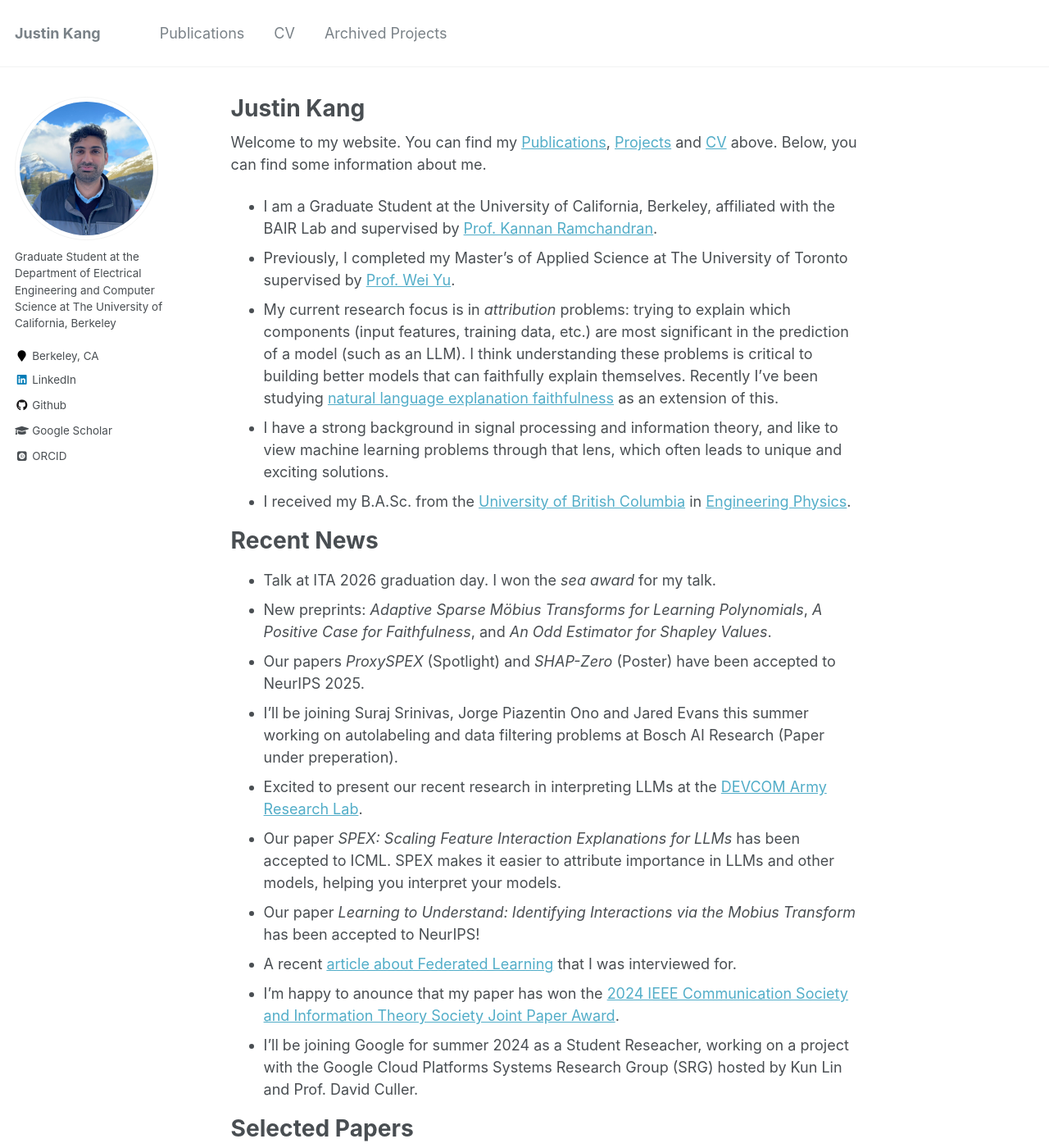
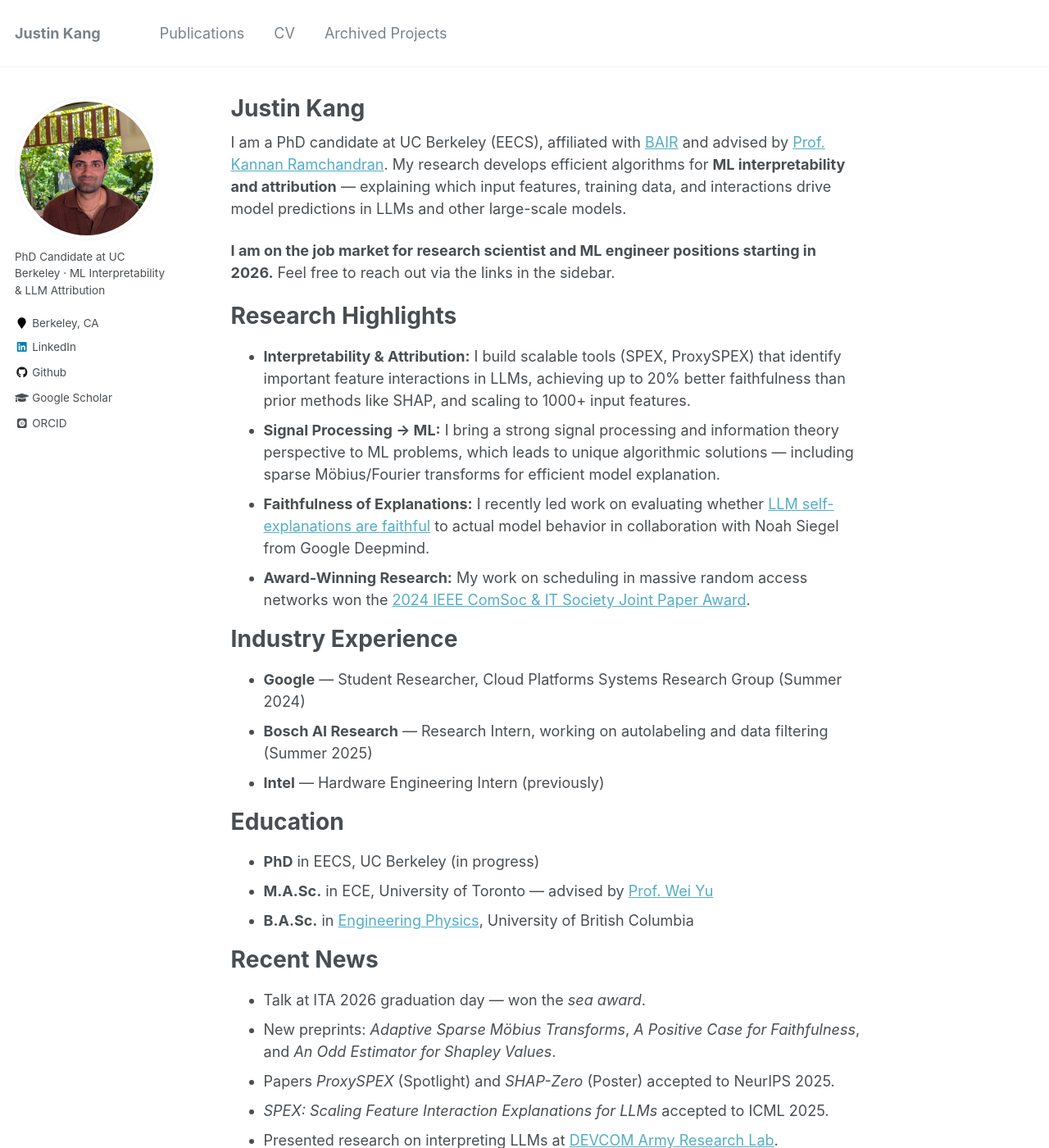
Before and after one commit to justinkang221/justinkang221.github.io, a Jekyll site: the page built from _pages/about.md, in a window 1280 px wide and 1400 px high. Shown: the whole window at 82% size. Built offline with Jekyll 4.4.1, drawn with Linux system fonts in a browser that asks for light colours; some web fonts are replaced; some of the changed text lies outside the part shown.

Commit message:
updated for 2026

```diff
--- a/_config.yml
+++ b/_config.yml
@@ -83,7 +83,7 @@ analytics:
 author:
   name             : ""
   avatar           : "profile.jpg"
-  bio              : "Graduate Student at the Department of Electrical Engineering and Computer Science at The University of California, Berkeley"
+  bio              : "PhD Candidate at UC Berkeley · ML Interpretability & LLM Attribution"
   location         : "Berkeley, CA"
   employer         :
   pubmed           :
--- a/_pages/about.md
+++ b/_pages/about.md
@@ -7,43 +7,62 @@ redirect_from:
   - /about/
   - /about.html
 ---
-Welcome to my website. You can find my <a href='publications'>Publications</a>, <a href='portfolio'>Projects</a> and <a href='files/Resume.pdf'>CV</a> above. Below, you can find some information about me.
+I am a PhD candidate at UC Berkeley (EECS), affiliated with <a href='https://bair.berkeley.edu/'>BAIR</a> and advised by <a href='https://people.eecs.berkeley.edu/~kannanr'>Prof. Kannan Ramchandran</a>. My research develops efficient algorithms for **ML interpretability and attribution** — explaining which input features, training data, and interactions drive model predictions in LLMs and other large-scale models.
 
-* I am a Graduate Student at the University of California, Berkeley, affiliated with the BAIR Lab and supervised by <a href='https://people.eecs.berkeley.edu/~kannanr'>Prof. Kannan Ramchandran</a>.
-* Previously, I completed my Master's of Applied Science at The University of Toronto supervised by <a href='https://www.comm.utoronto.ca/~weiyu/'>Prof. Wei Yu</a>.
-* My current research focus is in *attribution* problems: trying to explain which components (input features, training data, etc.) are most significant in the prediction of a model (such as an LLM). I think understanding these problems is critical to building better models that can faithfully explain themselves. Recently I've been studying <a href="https://arxiv.org/abs/2602.02639">natural language explanation faithfulness</a> as an extension of this.
-* I have a strong background in signal processing and information theory, and like to view machine learning problems through that lens, which often leads to unique and exciting solutions.
-* I received my B.A.Sc. from the <a href='https://www.ubc.ca/'>University of British Columbia</a> in <a href="https://www.engphys.ubc.ca/">Engineering Physics</a>.
+**I am on the job market for research scientist and ML engineer positions starting in 2026.** Feel free to reach out via the links in the sidebar.
+
+Research Highlights
+======
+* **Interpretability & Attribution:** I build scalable tools (SPEX, ProxySPEX) that identify important feature interactions in LLMs, achieving up to 20% better faithfulness than prior methods like SHAP, and scaling to 1000+ input features.
+* **Signal Processing → ML:** I bring a strong signal processing and information theory perspective to ML problems, which leads to unique algorithmic solutions — including sparse Möbius/Fourier transforms for efficient model explanation.
+* **Faithfulness of Explanations:** I recently led work on evaluating whether <a href="https://arxiv.org/abs/2602.02639">LLM self-explanations are faithful</a> to actual model behavior in collaboration with Noah Siegel from Google Deepmind.
+* **Award-Winning Research:** My work on scheduling in massive random access networks won the <a href="https://www.itsoc.org/news/recipients-2024-ieee-communication-society-and-information-theory-society-joint-paper-award">2024 IEEE ComSoc & IT Society Joint Paper Award</a>.
+
+Industry Experience
+======
+* **Google** — Student Researcher, Cloud Platforms Systems Research Group (Summer 2024)
+* **Bosch AI Research** — Research Intern, working on autolabeling and data filtering (Summer 2025)
+* **Intel** — Hardware Engineering Intern (previously)
+
+Education
+======
+* **PhD** in EECS, UC Berkeley (in progress)
+* **M.A.Sc.** in ECE, University of Toronto — advised by <a href='https://www.comm.utoronto.ca/~weiyu/'>Prof. Wei Yu</a>
+* **B.A.Sc.** in <a href="https://www.engphys.ubc.ca/">Engineering Physics</a>, University of British Columbia
 
 Recent News
 ======
-* Talk at ITA 2026 graduation day. I won the *sea award* for my talk.
-* New preprints: *Adaptive Sparse Möbius Transforms for Learning Polynomials*, *A Positive Case for Faithfulness*, and *An Odd Estimator for Shapley Values*.
-* Our papers *ProxySPEX* (Spotlight) and *SHAP-Zero* (Poster) have been accepted to NeurIPS 2025.
-* I'll be joining Suraj Srinivas, Jorge Piazentin Ono and Jared Evans this summer working on autolabeling and data filtering problems at Bosch AI Research (Paper under preperation).
-* Excited to present our recent research in interpreting LLMs at the <a href="https://arl.devcom.army.mil/">DEVCOM Army Research Lab</a>.
-* Our paper *SPEX: Scaling Feature Interaction Explanations for LLMs* has been accepted to ICML. SPEX makes it easier to attribute importance in LLMs and other models, helping you interpret your models.
-* Our paper *Learning to Understand: Identifying Interactions via the Mobius Transform* has been accepted to NeurIPS!
-* A recent <a href="https://builtin.com/articles/what-is-federated-learning">article about Federated Learning</a> that I was interviewed for.
-* I'm happy to anounce that my paper has won the <a href="https://www.itsoc.org/news/recipients-2024-ieee-communication-society-and-information-theory-society-joint-paper-award">2024 IEEE Communication Society and Information Theory Society Joint Paper Award</a>.
-* I'll be joining Google for summer 2024 as a Student Reseacher, working on a project with the Google Cloud Platforms Systems Research Group (SRG) hosted by Kun Lin and Prof. David Culler.
+* Talk at ITA 2026 graduation day — won the *sea award*.
+* New preprints: *Adaptive Sparse Möbius Transforms*, *A Positive Case for Faithfulness*, and *An Odd Estimator for Shapley Values*.
+* Papers *ProxySPEX* (Spotlight) and *SHAP-Zero* (Poster) accepted to NeurIPS 2025.
+* *SPEX: Scaling Feature Interaction Explanations for LLMs* accepted to ICML 2025.
+* Presented research on interpreting LLMs at <a href="https://arl.devcom.army.mil/">DEVCOM Army Research Lab</a>.
+
+<details>
+<summary><strong>Older Announcements</strong></summary>
+<ul>
+<li>Joining Bosch AI Research for summer 2025, working on autolabeling and data filtering with Suraj Srinivas, Jorge Piazentin Ono, and Jared Evans.</li>
+<li><em>Learning to Understand: Identifying Interactions via the Mobius Transform</em> accepted to NeurIPS 2024.</li>
+<li>Interviewed for a <a href="https://builtin.com/articles/what-is-federated-learning">Built In article on Federated Learning</a>.</li>
+<li>My paper won the <a href="https://www.itsoc.org/news/recipients-2024-ieee-communication-society-and-information-theory-society-joint-paper-award">2024 IEEE Communication Society and Information Theory Society Joint Paper Award</a>.</li>
+<li>Joined Google for summer 2024 as a Student Researcher in the Cloud Platforms Systems Research Group (SRG).</li>
+</ul>
+</details>
 
 
 Selected Papers
 ======
 
-1. Adaptive Sparse Möbius Transforms for Learning Polynomials. *Erginbas, Y.E., Kang, J.S., Polito, E., Ramchandran, K.* Preprint, 2026. (<a href="https://arxiv.org/abs/2602.06246">paper</a>)
+1. A Positive Case for Faithfulness: LLM Self-Explanations Help Predict Model Behavior. *Mayne, H., Kang, J.S., Gould, D., Ramchandran, K., Mahdi, A., Siegel, N.Y.* Preprint, 2026. (<a href="https://arxiv.org/abs/2602.02639">paper</a>)
 
-2. A Positive Case for Faithfulness: LLM Self-Explanations Help Predict Model Behavior. *Mayne, H., Kang, J.S., Gould, D., Ramchandran, K., Mahdi, A., Siegel, N.Y.* Preprint, 2026. (<a href="https://arxiv.org/abs/2602.02639">paper</a>)
+2. An Odd Estimator for Shapley Values. *Fumagalli, F., Butler, L., Kang, J.S., Ramchandran, K., Witter, R.T.* Preprint, 2026. (<a href="https://arxiv.org/abs/2602.01399">paper</a>)
 
-3. An Odd Estimator for Shapley Values. *Fumagalli, F., Butler, L., Kang, J.S., Ramchandran, K., Witter, R.T.* Preprint, 2026. (<a href="https://arxiv.org/abs/2602.01399">paper</a>)
+3. ProxySPEX: Inference-Efficient Interpretability via Sparse Feature Interactions in LLMs. Butler, L(e), Agarwal, A.(e), Kang, J.(e), Erginbas Y.E.,  Ramchandran, K., Yu, B. NeurIPS, 2025. (<a href="https://arxiv.org/abs/2505.17495">paper</a>)*
 
-4. ProxySPEX: Inference-Efficient Interpretability via Sparse Feature Interactions in LLMs. Butler, L(e), Agarwal, A.(e), Kang, J.(e), Erginbas Y.E.,  Ramchandran, K., Yu, B. NeurIPS, 2025. (<a href="https://arxiv.org/abs/2505.17495">paper</a>)*
+4. SHAP-Zero explains biological sequence models with near-zero marginal cost for future queries. Tsui, D, Musharaf, A, Erginbas, Y.E.,  Kang, J.S., Aghazadeh. NeurIPS, 2025 (<a href="https://arxiv.org/abs/2410.19236">paper</a>)
 
-5. SHAP-Zero explains biological sequence models with near-zero marginal cost for future queries. Tsui, D, Musharaf, A, Erginbas, Y.E.,  Kang, J.S., Aghazadeh. NeurIPS, 2025 (<a href="https://arxiv.org/abs/2410.19236">paper</a>)
+5. SPEX: Scaling Feature Interaction Explanations for LLMs. *Kang, J.S(e)., Butler, L.(e), Agarwal, A.(e),Erginbas Y.E., Pedarsani, R., Ramchandran, K., Yu, B.*, ICML, 2025. (<a href="https://arxiv.org/abs/2502.13870">paper</a>)
 
-6. SPEX: Scaling Feature Interaction Explanations for LLMs. *Kang, J.S(e)., Butler, L.(e), Agarwal, A.(e),Erginbas Y.E., Pedarsani, R., Ramchandran, K., Yu, B.*, ICML, 2025. (<a href="https://arxiv.org/abs/2502.13870">paper</a>)
+6. Learning to Understand: Identifying Interactions via the Mobius Transform. *Kang, J.S., Erginbas, Y.E., Butler, L., Pedarsani, R., Ramchandran, K. (2024)*, NeurIPS, 2024. (<a href="https://arxiv.org/abs/2402.02631">paper</a>, <a href="https://www.youtube.com/watch?v=5-OHk25H1mE">video</a>)
 
-7. Learning to Understand: Identifying Interactions via the Mobius Transform. *Kang, J.S., Erginbas, Y.E., Butler, L., Pedarsani, R., Ramchandran, K. (2024)*, NeurIPS, 2024. (<a href="https://arxiv.org/abs/2402.02631">paper</a>, <a href="https://www.youtube.com/watch?v=5-OHk25H1mE">video</a>)
-
-8. The Fair Value of Data Under Heterogeneous Privacy Constraints in Federated Learning. *Justin Singh Kang, Ramtin Pedarsani and Kannan Ramchandran*, NeurIPS FL@FM 2023, TMLR, 2024. (<a href='https://arxiv.org/abs/2301.13336'>paper</a>, <a href='https://www.youtube.com/watch?v=S_DBTIlaodE'>video</a>)
+7. The Fair Value of Data Under Heterogeneous Privacy Constraints in Federated Learning. *Justin Singh Kang, Ramtin Pedarsani and Kannan Ramchandran*, NeurIPS FL@FM 2023, TMLR, 2024. (<a href='https://arxiv.org/abs/2301.13336'>paper</a>, <a href='https://www.youtube.com/watch?v=S_DBTIlaodE'>video</a>)
```
Also changed, not shown: _publications/Fairness.md (+2 -2 lines), images/profile.jpg.
